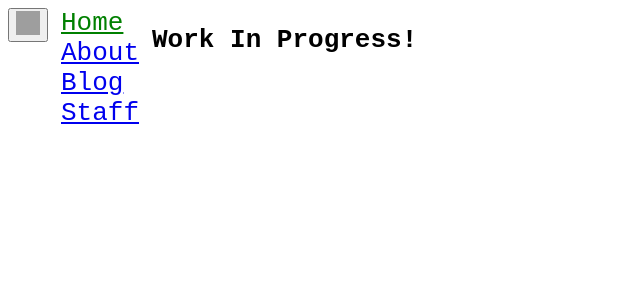
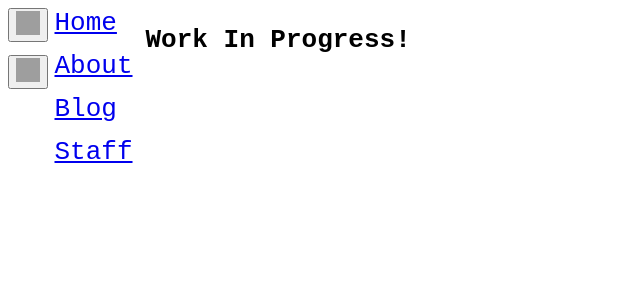
Before and after one commit to AlbertoPMDM/albertopmdm.github.io, a Jekyll site: the page built from index.md, in a window 1280 px wide. Shown: the top 300 px of the page, without its empty margins (0-640 px from the left). Built offline with Jekyll 4.4.1, drawn with Linux system fonts in a browser that asks for light colours; a script that is not in the unit is left out.

Commit message:
mas cambios

```diff
--- a/_includes/navigation.html
+++ b/_includes/navigation.html
@@ -1,6 +1,10 @@
-<div class="menu container h">
+<div class="menu">
 
-  <div class="container v">
+  <div class="buttons">
+
+    <button onclick="toggleSidebar()">
+      <img src="{{ 'assets/icons/menu.svg' | relative_url }}" class="icon">
+    </button>
 
     <button onclick="toggleSidebar()">
       <img src="{{ 'assets/icons/menu.svg' | relative_url }}" class="icon">
@@ -8,12 +12,10 @@
 
   </div>
 
-  <div id="sidebar", class="sidebar">
-    <nav>
+  <nav id="sidebar", class="sidebar">
         {% for item in site.data.navigation %}
-        <a href="{{ item.link }}"{% if page.url == item.link %} class="current"{% endif %}>{{ item.name }}</a>
+        <a href="{{ item.link }}"{% if page.url == item.link %}{% endif %}>{{ item.name }}</a>
         {% endfor %}
-    </nav>
-  </div>
+  </nav>
 
 </div>
--- a/_layouts/default.html
+++ b/_layouts/default.html
@@ -8,7 +8,7 @@
 
   </head>
   <body>
-    <div class="container h">
+    <div class="h-flex">
       {% include navigation.html %}
       <main class="content">
         {{ content }}
--- a/_sass/main.scss
+++ b/_sass/main.scss
@@ -2,10 +2,6 @@ $button-size: 24px;
 
 * {
   font-family: monospace !important;
-}
-
-.current {
-  color: green;
 }
 
 .icon {
@@ -13,25 +9,28 @@ $button-size: 24px;
   height: $button-size;
 }
 
-.menu {
-  flex-basis: 10%;
-  flex-shrink: 0;
+.h-flex {
+  display: flex;
+  flex-direction: row;
+  gap: 1rem;
 }
 
-.container {
+.buttons {
   gap: 1rem;
-}
-.container.v {
   display: flex;
   flex-direction: column;
 }
 
-.container.h {
+.menu {
+  gap: 0.5rem;
   display: flex;
   flex-direction: row;
 }
 
 .sidebar {
+  display: flex;
+  flex-direction: column;
+  gap: 1rem;
 }
 
 .sidebar a {
@@ -43,12 +42,6 @@ $button-size: 24px;
   visibility: hidden;
 }
 
-@media (max-width: 768px) {
-  .sidebar {
-    flex-basis: 100%;
-  }
-}
-
 .content {
   flex: 1; /* takes up remaining space */
 }
```
Also changed, not shown: about.md (+2 -0 lines).
